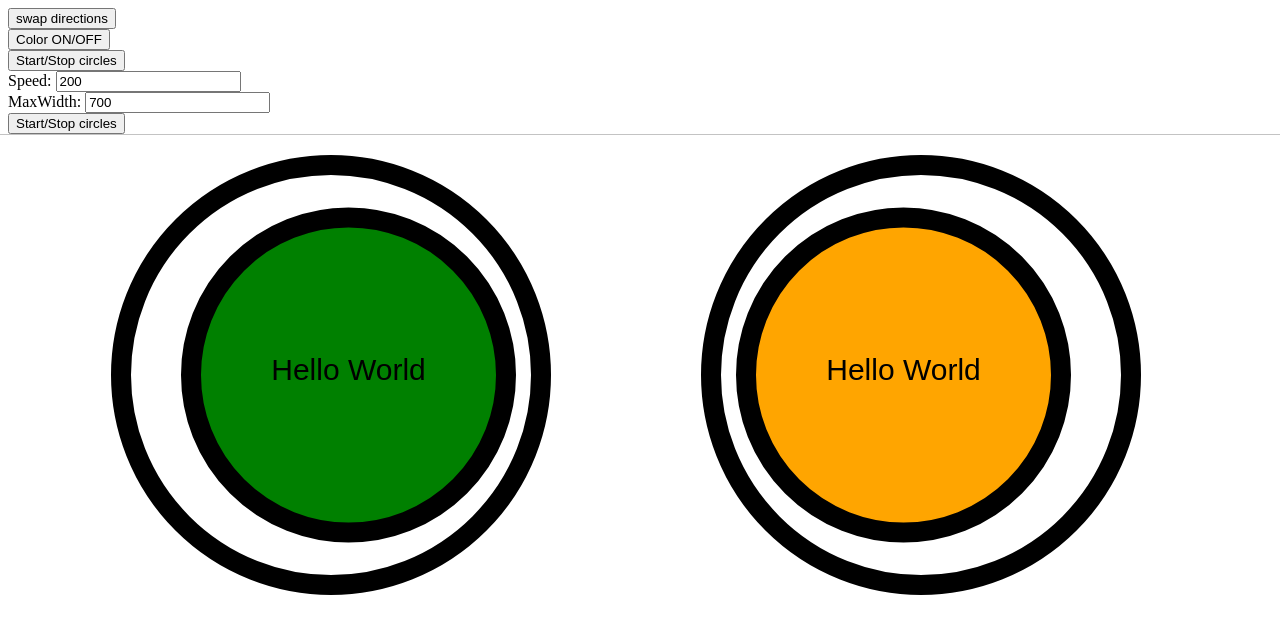
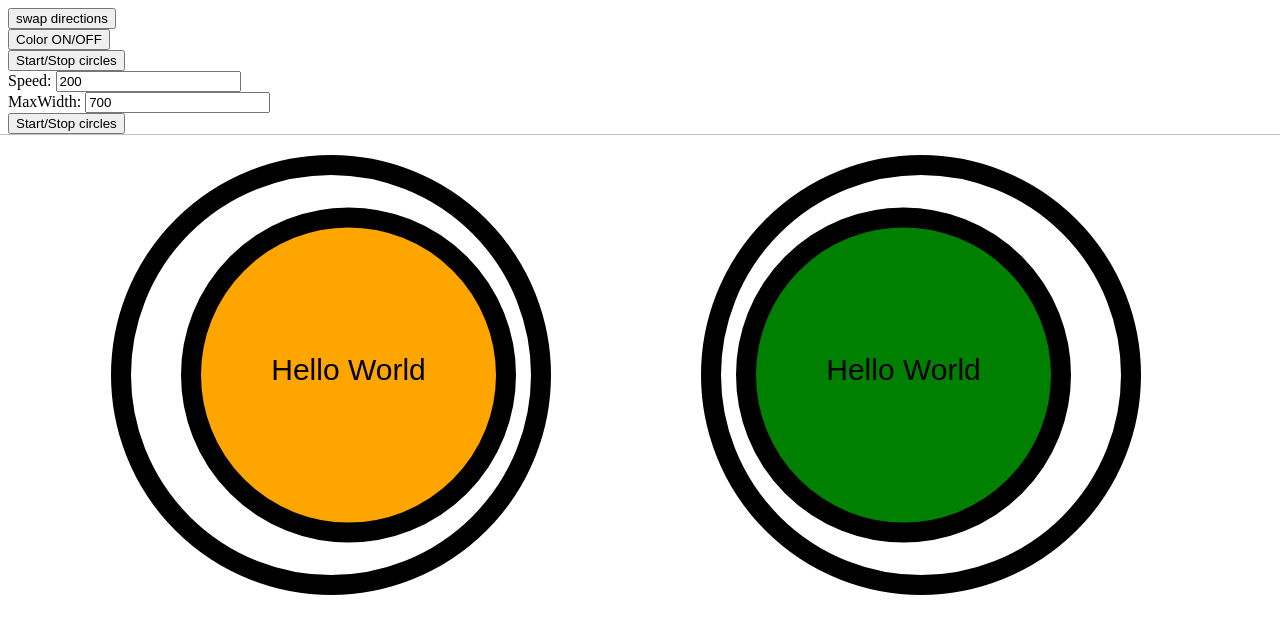
Before and after one commit to NocturnalFred/eyegames, a plain HTML site: page eccentric circles.html in a window 1280 px wide. Both pictures are taken after a click on the button "Color ON/OFF". Shown: the top 634 px of the page. Drawn offline with nearby package versions, Linux system fonts and the light colour scheme.

Commit message:
Fixed that bug, but don't know why the changes I made fixed it

```diff
--- a/eccentric circles.html
+++ b/eccentric circles.html
@@ -88,7 +88,7 @@ var ecircle = ecircle || function (factor, canvas, startX , startY ) {
 	}
 
 	this.draw = function(color) {
-	    color = typeof color !== 'undefined' ? color : "red";
+
 		this.ctx2.strokeStyle="#000000";
 		this.ctx.lineWidth=20;
 		this.ctx.beginPath();
@@ -171,8 +171,9 @@ leftCircle.innerCircle(leftSign);
 rightCircle.innerCircle(rightSign);
 
 leftCircle.clear();
+rightCircle.clear();
 leftCircle.draw();
-rightCircle.draw("green");
+rightCircle.draw();
 
 function stopIt()
 {
@@ -193,10 +194,15 @@ rightCircle.innerCircle(rightSign);
 
 var colorIt = function() {
 	colored = !(colored);
+	leftCircle.const(3, leftLoc);
+	leftCircle.innerCircle(rightSign);
+	rightCircle.const(3, rightLoc);
+	rightCircle.innerCircle(leftSign);
 	leftCircle.clear();
 	rightCircle.clear();
-	leftCircle.draw("green");
-	rightCircle.draw();
+
+	rightCircle.draw("red");
+	leftCircle.draw();
 }
 
 function myMove() {
@@ -233,7 +239,7 @@ setTimeout(myMove, delay);
 	leftCircle.clear();
 	rightCircle.clear();
 
-	rightCircle.draw("green");
+	rightCircle.draw("red");
 	leftCircle.draw();
 
 	}
```
